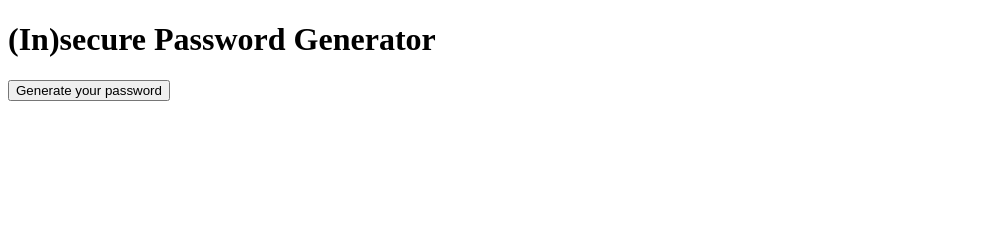
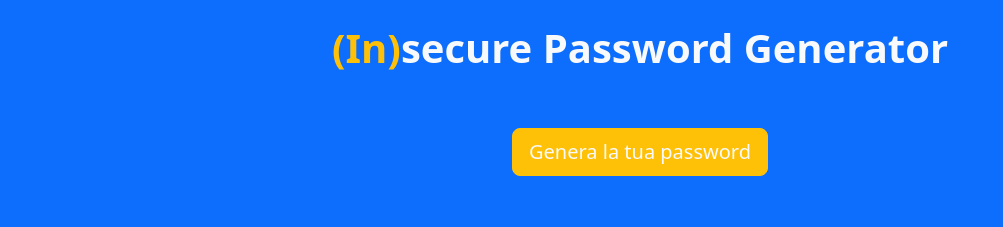
Before and after one commit to mihaipaulorban/js-pwdgen-wannabe, a plain HTML site: page index.html in a window 1280 px wide. Shown: the whole page, without its empty margins (0-1003 px from the left). Drawn offline with nearby package versions, Linux system fonts and the light colour scheme.

Commit message:
feat: un filo di bootstrap e favicon

```diff
--- a/index.html
+++ b/index.html
@@ -3,13 +3,33 @@
 <head>
     <meta charset="UTF-8">
     <meta name="viewport" content="width=device-width, initial-scale=1.0">
-    <title>Password</title>
+
+    <!-- FAVICON -->
+    <link rel="icon" href="apple-touch-icon.png" type="image/x-icon">
+
+    <!-- BOOTSTRAP -->
+    <link href="https://cdn.jsdelivr.net/npm/bootstrap@5.3.2/dist/css/bootstrap.min.css" rel="stylesheet" integrity="sha384-T3c6CoIi6uLrA9TneNEoa7RxnatzjcDSCmG1MXxSR1GAsXEV/Dwwykc2MPK8M2HN" crossorigin="anonymous">
+    <script defer src="https://cdn.jsdelivr.net/npm/bootstrap@5.3.2/dist/js/bootstrap.bundle.min.js" integrity="sha384-C6RzsynM9kWDrMNeT87bh95OGNyZPhcTNXj1NW7RuBCsyN/o0jlpcV8Qyq46cDfL" crossorigin="anonymous"></script>
+
+    <title>Password Generator</title>
 </head>
-<body>
+<body class="bg-primary">
+    <div class="container-md d-flex justify-content-center">
+        <div class="flex-column justify-content-center text-center">
 
-    <h1>(In)secure Password Generator</h1>
-    <button onclick="collectData()">Generate your password</button>
-    <div id="passwordDisplay"></div>
+            <!-- TITOLO -->
+            <h1 class="text-light fw-bold col mt-4"><span class="text-warning">(In)</span>secure Password Generator</h1>
+
+            <!-- PULSANTE -->
+            <button onclick="collectData()" class="btn btn-warning text-light btn-lg col mt-5">Genera la tua password</button>
+
+            <!-- RISULTATO -->
+            <div id="passwordDisplay" class="text-light fs-3 text col mt-5"></div>
+
+        </div>
+    </div>
+
+    <!-- LINK JAVASCRIPT -->
     <script type="text/javascript" src="script.js"></script>
 
 </body>
```
Also changed, not shown: script.js (+7 -1 lines), apple-touch-icon.png (added), 1 other file.
